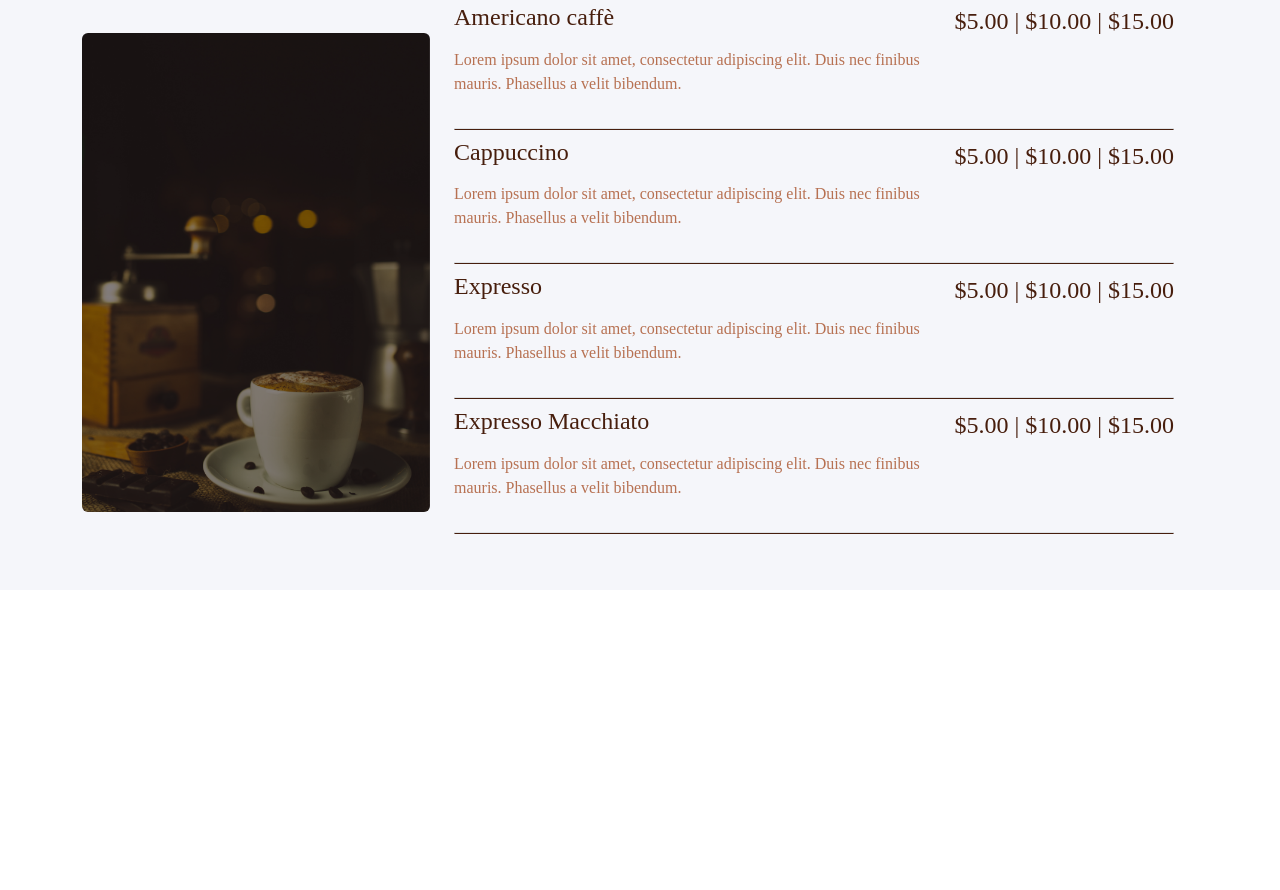
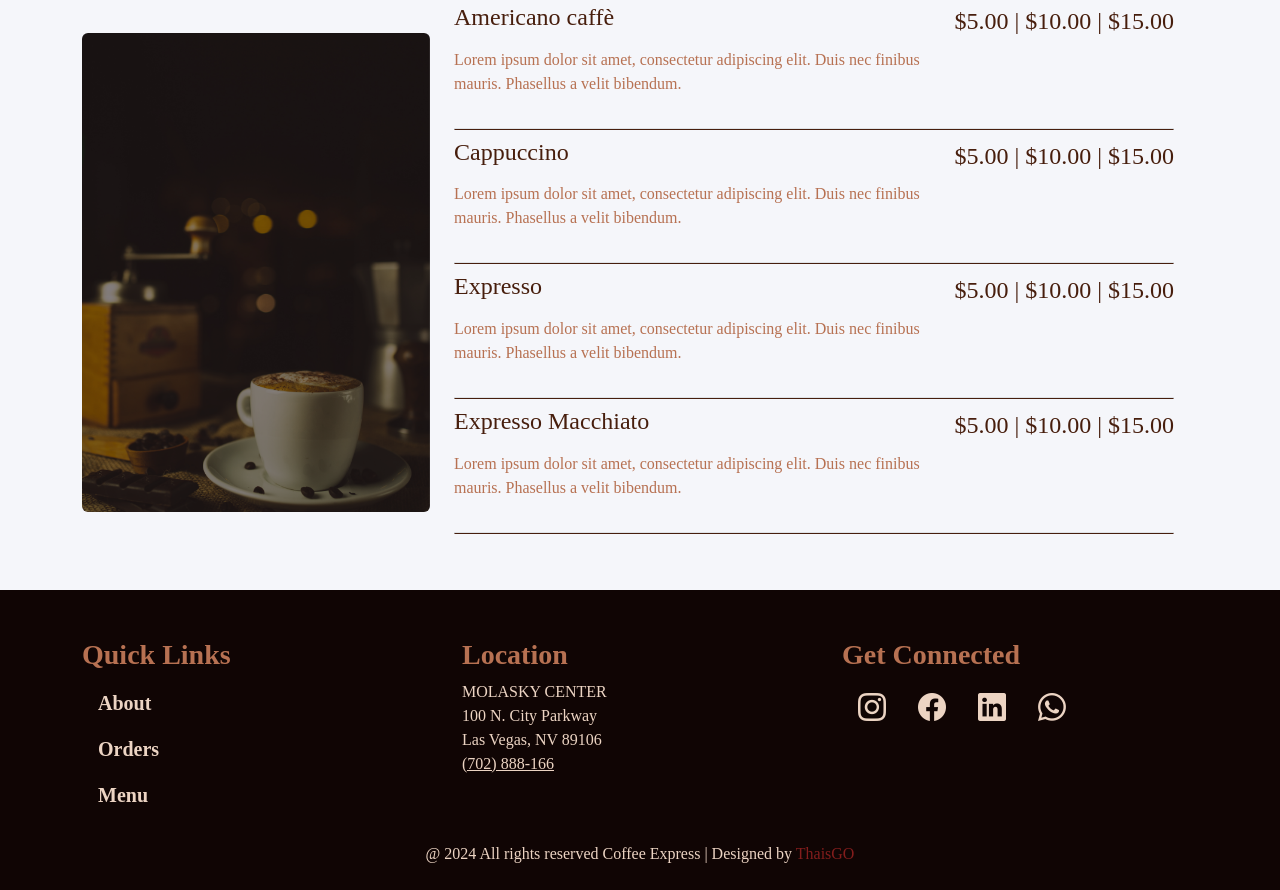
Before and after one commit to ThaisGO/coffee_express, a plain HTML site: page index.html in a window 1280 px wide. Shown: the part 1945-2835 px from the top of the page. Before the commit the page ends 2535 px from the top, so only its background shows below. Drawn offline with nearby package versions, Linux system fonts and the light colour scheme; a web font is replaced by a local one.

Commit message:
feat: add new images section

```diff
--- a/index.html
+++ b/index.html
@@ -5,6 +5,7 @@
     <meta name="viewport" content="width=device-width, initial-scale=1.0">
 
     <link href="https://cdn.jsdelivr.net/npm/bootstrap@5.3.3/dist/css/bootstrap.min.css" rel="stylesheet">
+    <link rel="stylesheet" href="https://cdn.jsdelivr.net/npm/bootstrap-icons@1.11.3/font/bootstrap-icons.min.css">
 
     <link rel="preconnect" href="https://fonts.googleapis.com">
     <link rel="preconnect" href="https://fonts.gstatic.com" crossorigin>
@@ -86,7 +87,7 @@
 
                 <div class="col-12 col-md-4 mb-3 mb-md-0">
                     <div class="card">
-                        <img class="card-img-top d-block w-100" src="./images/solo-order 1.png">
+                        <img class="card-img-top d-block w-100" src="./images/subscription.png">
                         <div class="card-body d-flex flex-column justify-content-around align-items-center">
                             <h5 class="card-title cl-cream">Subscription</h5>
                             <p class="card-text cl-cream">Tired of making the same order everyday? Make your own pack and pay for a week or even a month and we’ll delivery it for you!</p>
@@ -97,7 +98,7 @@
 
                 <div class="col-12 col-md-4 mb-3 mb-md-0">
                     <div class="card">
-                        <img class="card-img-top d-block w-100" src="./images/solo-order 1.png">
+                        <img class="card-img-top d-block w-100" src="./images/developer.png">
                         <div class="card-body d-flex flex-column justify-content-around align-items-center">
                             <h5 class="card-title cl-cream">Are you a developer?</h5>
                             <p class="card-text cl-cream">We know how much developers love a good coffee while coding on their projects, checkout our exclusive prices just for you!</p>
@@ -130,6 +131,7 @@
                     </ul>
                 </div>
 
+                <!-- HOT COFFEE -->
                 <div class="row">
                     <div class="tab-content" id="myTabContent">
                         <div class="tab-pane fade show active" id="hot-coffee" role="tabpanel" aria-labelledby="hot-tab">
@@ -238,7 +240,7 @@
                         <div class="tab-pane fade show" id="cold-coffee" role="tabpanel" aria-labelledby="hot-tab">
                             <div class="row d-flex align-items-center">
                                 <div class="col-lg-4">
-                                    <img src="./images/menu-hot-coffee.png" alt="" class="d-lg-block d-none w-100 rounded">
+                                    <img src="./images/menu-cold-coffee.png" alt="" class="d-lg-block d-none w-100 rounded">
                                 </div>
 
                                 <div class="col-lg-8">
@@ -319,7 +321,7 @@
                         <div class="tab-pane fade show" id="food" role="tabpanel" aria-labelledby="hot-tab">
                             <div class="row d-flex align-items-center">
                                 <div class="col-lg-4">
-                                    <img src="./images/menu-hot-coffee.png" alt="" class="d-lg-block d-none w-100 rounded">
+                                    <img src="./images/menu-food.png" alt="" class="d-lg-block d-none w-100 rounded">
                                 </div>
 
                                 <div class="col-lg-8">
@@ -397,10 +399,65 @@
         </div>
     </section>
 
+    <section id="contact" class="pt-5">
+        <div class="container">
+            <div class="row">
+                <div class="col-md-4">
+                    <h3 class="fw-bold cl-light">Quick Links</h3>
 
+                    <ul class="nav nav-pills d-block">
+                        <li class="nav-item fw-bold">
+                            <a href="#about" class="nav-link fs-5 cl-cream">About</a>
+                        </li>
+                        <li class="nav-item fw-bold">
+                            <a href="#orders" class="nav-link fs-5 cl-cream">Orders</a>
+                        </li>
+                        <li class="nav-item fw-bold">
+                            <a href="#menu" class="nav-link fs-5 cl-cream">Menu</a>
+                        </li>
+                    </ul>
+                </div>
 
+                <div class="col-md-4">
+                    <h3 class="fw-bold cl-light">Location</h3>
+                    <address class="fs-6 cl-cream">
+                        MOLASKY CENTER <br>
+                        100 N. City Parkway <br>
+                        Las Vegas, NV 89106 <br>
+                        <u>(702) 888-166</u>
+                    </address>
+                </div>
 
+                <div class="col-md-4">
+                    <h3 class="fw-bold cl-light">Get Connected</h3>
 
+                    <ul class="nav nav-pills d-flex">
+                        <li class="nav-item fw-bold">
+                            <a href="#about" class="nav-link fs-3 cl-cream"><i class="bi bi-instagram"></i></a>
+                        </li>
+                        <li class="nav-item fw-bold">
+                            <a href="#orders" class="nav-link fs-3 cl-cream"><i class="bi bi-facebook"></i></a>
+                        </li>
+                        <li class="nav-item fw-bold">
+                            <a href="#orders" class="nav-link fs-3 cl-cream"><i class="bi bi-linkedin"></i></a>
+                        </li>
+                        <li class="nav-item fw-bold">
+                            <a href="#menu" class="nav-link fs-3 cl-cream"><i class="bi bi-whatsapp"></i></a>
+                        </li>
+                    </ul>
+                </div>
+            </div>
+        </div>
+    </section>
+
+    <footer class="pt-4 pb-4">
+        <div class="row">
+            <div class="col-12 text-center">
+                <span class="cl-cream">@ 2024 All rights reserved Coffee Express | Designed by </span>
+                <a href="https://github.com/ThaisGO" class="link-author">ThaisGO</a>
+            </div>
+        </div>
+    </footer>
     <script src="https://cdn.jsdelivr.net/npm/bootstrap@5.3.3/dist/js/bootstrap.bundle.min.js"></script>
 </body>
 </html>
--- a/style.css
+++ b/style.css
@@ -2,6 +2,7 @@
     margin: 0;
     padding: 0;
     box-sizing: border-box;
+    overflow-x: hidden;
 }
 
 body {
@@ -10,7 +11,7 @@ body {
     font-style: normal;
 }
 
-header, footer {
+header, #contact, footer {
     background-color: #100504;
 }
 
@@ -106,3 +107,10 @@ header, footer {
 #menu .border-bottom {
     border-bottom: 1px solid #471E0D !important;
 }
+
+/* SECTION ORDERS */
+footer .link-author {
+        color: #831D1C;
+        text-decoration: none;
+
+}
```
Also changed, not shown: images/developer.png (added), images/menu-cold-coffee.png (added), images/menu-food.png (added), images/solo-order 1.png, images/subscription.png (added).
